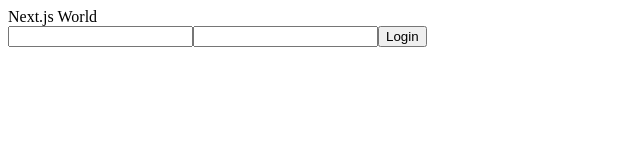
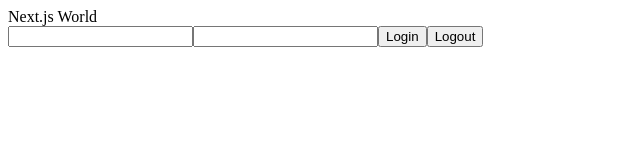
Before and after one commit to MohammedAqeel18/Next.js-World, a Next.js app: page /login in a window 1280 px wide. Shown: the top 160 px of the page, without its empty margins (0-640 px from the left). Built offline with nearby package versions, Linux system fonts and the light colour scheme.

Commit message:
feat: setup logout form and function

```diff
--- a/src/app/(auth)/login/page.tsx
+++ b/src/app/(auth)/login/page.tsx
@@ -1,6 +1,7 @@
 "use client";
 
 import { loginAction } from "@/app/actions";
+import LogoutButton from "@/app/components/logout button/LogoutButton";
 
 export default function LoginForm(){
     async function handleSubmit(formData: FormData){
@@ -18,11 +19,13 @@ export default function LoginForm(){
         }
     }
 
+
     return(
         <form action={handleSubmit}>
             <input name="username"/>
             <input name="password" type="password"/>
             <button type="submit"> Login</button>
+            <LogoutButton/>
         </form>
     )
 }
--- a/src/app/actions.ts
+++ b/src/app/actions.ts
@@ -1,4 +1,4 @@
-" use server";
+"use server";
 
 import { cookies } from "next/headers";
 
@@ -6,7 +6,7 @@ export async function loginAction( username:String, password:String){
 
 if(username === "admin" && password === "123"){
 
-cookies().set("auth","true",{
+(await cookies()).set("auth","true",{
     httpOnly:true,
 
 });
@@ -17,3 +17,7 @@ return true;
 
 return false;
 }
+
+export async function logoutAction(){
+    ((await cookies()).delete("auth"));
+}
--- /dev/null
+++ b/src/app/components/logout button/LogoutButton.tsx
@@ -0,0 +1,12 @@
+"use client";
+
+import { logoutAction } from "@/app/actions";
+
+export default function LogoutButton(){
+    async function logOut(){
+        await logoutAction();
+        window.location.href="/login";
+    }
+
+    return <button onClick={logOut}> Logout </button>
+}
```
